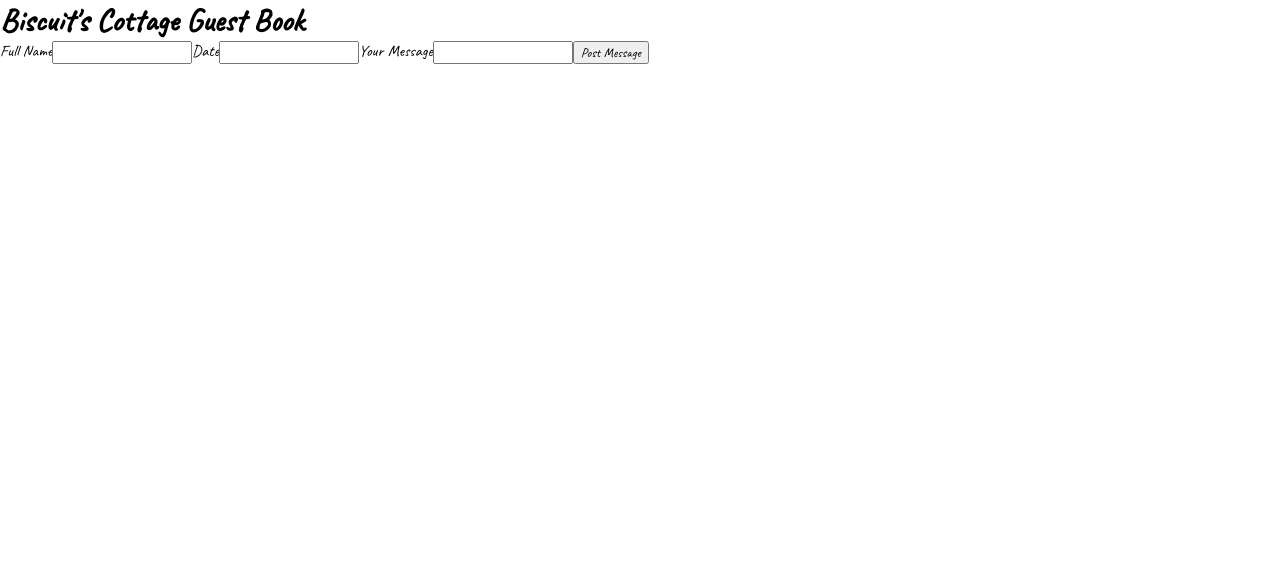
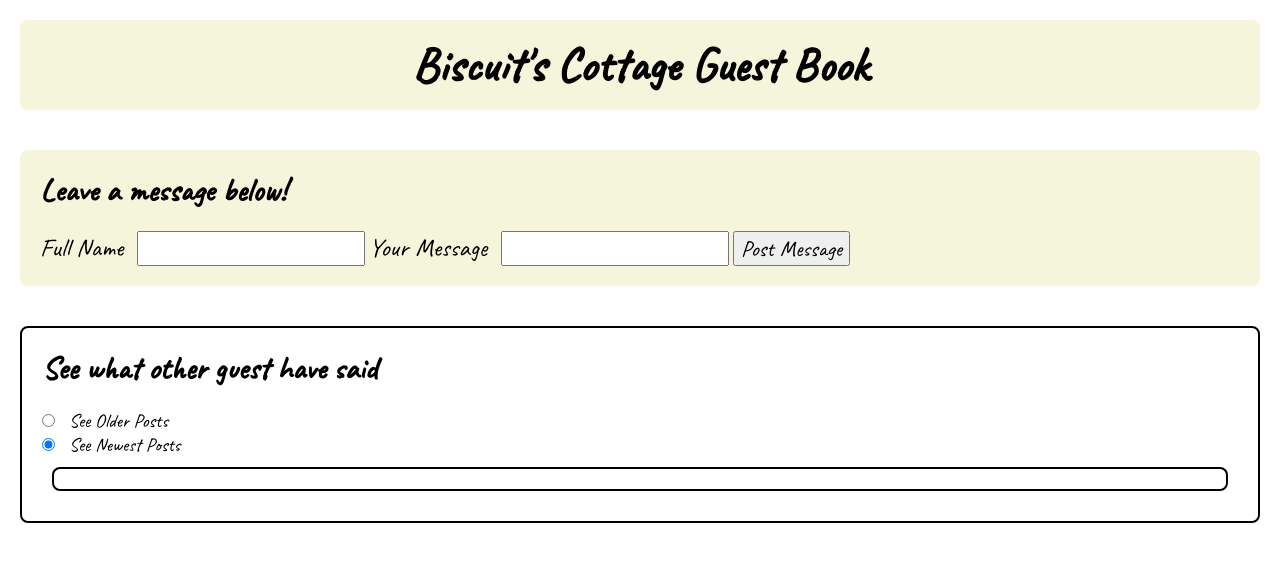
Before and after one commit to RossG789/Visitor-guest-book, a website built with Vite: page client/index.html in a window 1280 px wide. Built offline with nearby package versions, Linux system fonts and the light colour scheme; files whose address does not match are found by name.

Commit message:
Final changes made

```diff
--- a/client/index.html
+++ b/client/index.html
@@ -5,22 +5,56 @@
 
     <meta name="viewport" content="width=device-width, initial-scale=1.0" />
     <link rel="stylesheet" href="./style.css" />
-    <script type="module" src="./main.js" defer></script>
+    <script src="main.js" defer></script>
     <title>Biscuit's Cottages</title>
   </head>
   <body>
-    <div class="container">
-      <h1>Biscuit's Cottage Guest Book</h1>
-      <form id="form">
-        <label for="fullname">Full Name</label>
-        <input id="fullname" type="text" name="name" />
-        <label for="todays-date">Date</label>
-        <input type="text" name="date" id="todays-date" />
-        <label for="visitor-message">Your Message</label>
-        <input type="text" id="visitor-message" name="message" />
-        <button type="submit">Post Message</button>
-      </form>
+    <h1 class="logo">Biscuit's Cottage Guest Book</h1>
+    <div class="main-container">
+      <div class="form-container">
+        <h1 class="titles">Leave a message below!</h1>
+        <form id="form">
+          <label class="headings" for="fullname">Full Name</label>
+          <input id="fullname" type="text" name="name" class="input" />
+
+          <label class="headings" for="visitor-message">Your Message</label>
+          <input
+            type="text"
+            id="visitor-message"
+            name="message"
+            class="input"
+          />
+          <button class="btn" type="submit">Post Message</button>
+        </form>
+      </div>
+      <div class="filter">
+        <h1 class="titles">See what other guest have said</h1>
+        <div class="radio-buttons">
+          <div class="radio-btn">
+            <input
+              type="radio"
+              value="oldest"
+              id="oldest"
+              name="ordering"
+              onclick="displayMessages('oldest')"
+            />
+
+            <label for="oldest">See Older Posts</label>
+          </div>
+          <div class="radio-btn">
+            <input
+              type="radio"
+              value="newest"
+              id="newest"
+              name="ordering"
+              onclick="displayMessages('newest')"
+            />
+
+            <label for="newest">See Newest Posts</label>
+          </div>
+        </div>
+        <div id="message-board"></div>
+      </div>
     </div>
-    <div id="message-board"></div>
   </body>
 </html>
--- a/client/main.js
+++ b/client/main.js
@@ -3,6 +3,16 @@ const form = document.getElementById("form");
 const messageBoard = document.getElementById("message-board");
 
 const defaultURL = "http://localhost:1111";
+
+const newestRadio = document.getElementById("newest");
+newestRadio.click();
+
+// oldestRadio.addEventListener("click", (e) => {
+//   console.log(e);
+// });
+// newestRadio.addEventListener("click", (e) => {
+//   console.log(e);
+// });
 
 form.addEventListener("submit", async (e) => {
   e.preventDefault();
@@ -24,16 +34,19 @@ form.addEventListener("submit", async (e) => {
   }
 });
 
-async function fetchMessages() {
-  const messages = await fetch(`${defaultURL}/messages`);
+async function fetchMessages(order) {
+  const messages = await fetch(`${defaultURL}/messages?sort=${order}`);
   let result = await messages.json();
   return result;
 }
 
-async function displayMessages() {
-  let messages = await fetchMessages();
+async function displayMessages(order = "newest") {
+  // console.log(order);
+  let messages = await fetchMessages(order);
   messageBoard.innerHTML = "";
   messages.forEach((message) => {
+    let borderDiv = document.createElement("div");
+    borderDiv.setAttribute("class", "message-field");
     let h2Name = document.createElement("h2");
     let pDate = document.createElement("p");
     let pMessage = document.createElement("p");
@@ -42,12 +55,14 @@ async function displayMessages() {
 
     h2Name.textContent = message.name;
     pDate.textContent = message.date;
-    pMessage.textContent = message.message;
-    deletePost.textContent = "X";
+    pMessage.textContent = `${message.name} said "${message.message}"`;
+    deletePost.textContent = "Delete Post";
 
-    messageBoard.appendChild(h2Name);
-    messageBoard.appendChild(pDate);
-    messageBoard.appendChild(pMessage);
+    borderDiv.appendChild(h2Name);
+    borderDiv.appendChild(pDate);
+    borderDiv.appendChild(pMessage);
+
+    messageBoard.appendChild(borderDiv);
     messageBoard.appendChild(deletePost);
 
     deletePost.addEventListener("click", (e) => {
@@ -57,8 +72,6 @@ async function displayMessages() {
   });
 }
 
-displayMessages();
-
 async function handleDelete(id) {
   const result = await fetch(`${defaultURL}/messages/${id}`, {
     method: "DELETE",
--- a/client/style.css
+++ b/client/style.css
@@ -6,13 +6,73 @@
   font-family: "Caveat", cursive;
 }
 
-.container {
+.main-container {
   display: flex;
   flex-direction: column;
 }
 
-#form {
-  display: flex;
+.titles {
+  margin-bottom: 20px;
+}
+
+.headings {
+  font-size: 1.6rem;
+}
+
+.input {
+  font-size: 1.4rem;
+  margin-left: 10px;
+}
+.btn {
+  font-size: 1.4rem;
+}
+
+.radio-btn {
+  font-size: 1.2rem;
+}
+
+.form-container {
+  padding: 20px;
+  margin: 20px;
+  background-color: beige;
+  border-radius: 8px;
+}
+
+.filter {
+  border-radius: 8px;
+  border: 2px solid black;
+  padding: 20px;
+  margin: 20px;
+}
+
+#message-board {
+  border: 2px solid black;
+  border-radius: 8px;
+  padding: 10px;
+  margin: 10px;
+}
+
+.message-field {
+  margin-left: 10px;
+}
+
+.logo {
+  margin: 20px;
+  font-size: 2.2rem;
+  background-color: beige;
+  padding: 15px;
+  font-size: 3rem;
+  /* width: fit-content; */
+  text-align: center;
+  border-radius: 8px;
+}
+
+h2 {
+  margin-top: 10px;
+}
+
+p {
+  margin-top: 10px;
 }
 
 .remove-post {
@@ -21,9 +81,36 @@
   width: fit-content;
   padding: 8px;
   border-radius: 8px;
+  margin-bottom: 10px;
 }
 
 .remove-post:hover {
   cursor: pointer;
   background-color: aliceblue;
 }
+
+@media (max-width: 768px) {
+  #form {
+    display: flex;
+    flex-direction: column;
+    align-items: center;
+  }
+
+  .btn {
+    width: fit-content;
+    margin-top: 20px;
+  }
+
+  h1.titles {
+    text-align: center;
+  }
+
+  .radio-buttons {
+    display: flex;
+    flex-direction: column;
+  }
+
+  .radio-btn {
+    margin-top: 10px;
+  }
+}
```
Also changed, not shown: server/server.js (+21 -9 lines), 2 other files.
